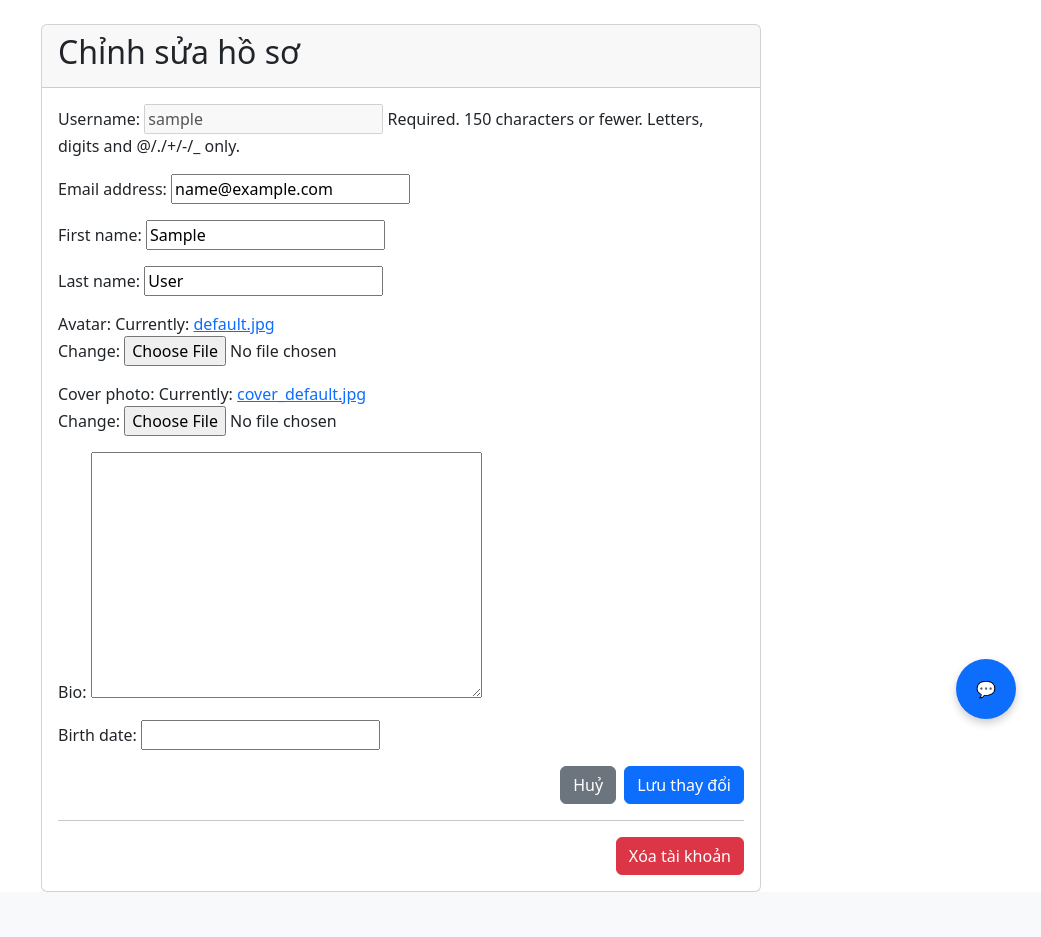
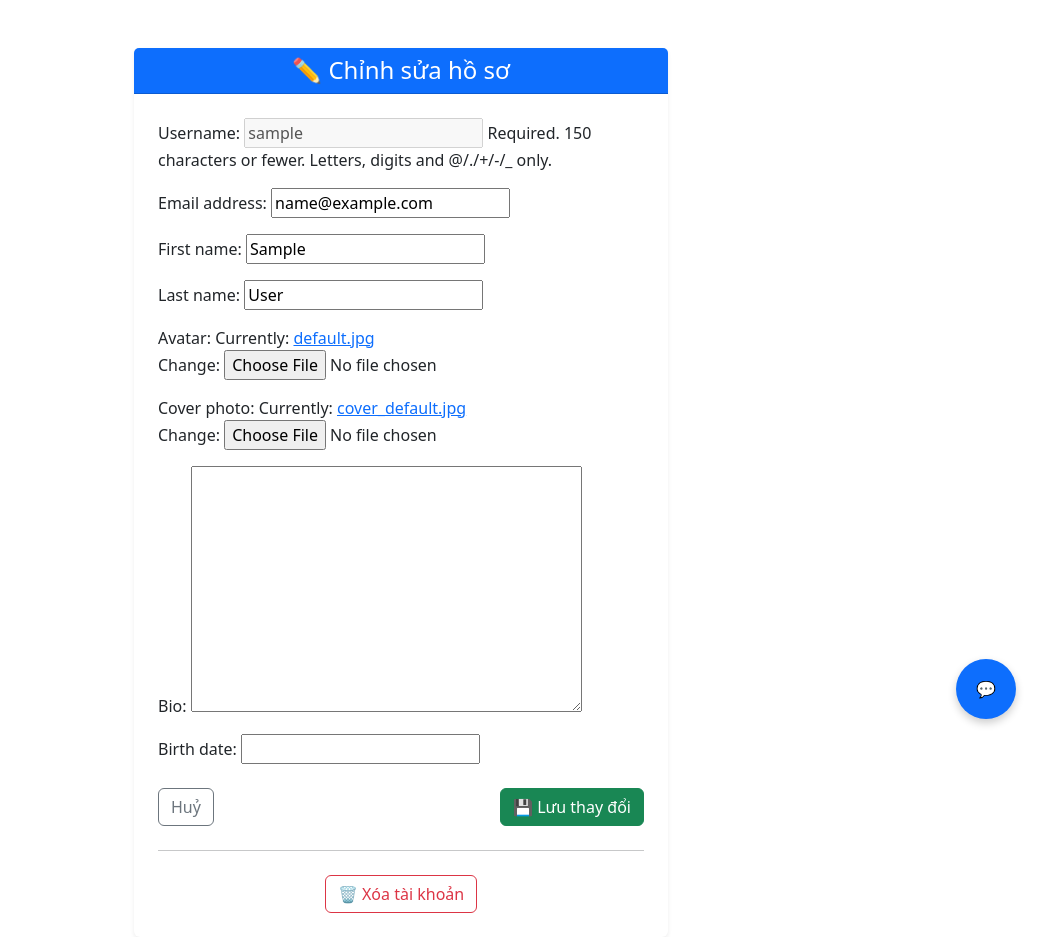
Before and after one commit to nhuquynhdayyy/my_social_network, a Django app: a page that uses accounts/templates/accounts/profile_edit.html in a window 1280 px wide. Shown: the part 56-993 px from the top of the page, without its empty margins (239-1280 px from the left). Before the commit the page ends 948 px from the top, so only its background shows below. Run offline with Django 5.2, Linux system fonts and the light colour scheme; the visitor is signed in with stand-in values (Sample User, id 1); data comes from the database, SQL or seed files in the repository; data that the repository does not hold is empty.

Commit message:
modify edit_profile.html

```diff
--- a/accounts/templates/accounts/profile_edit.html
+++ b/accounts/templates/accounts/profile_edit.html
@@ -2,32 +2,41 @@
 {% extends "posts/base.html" %}
 
 {% block content %}
-<div class="container mt-4">
-    <div class="row">
-        <div class="col-md-8 offset-md-2">
-            <div class="card">
-                <div class="card-header">
-                    <h2>Chỉnh sửa hồ sơ</h2>
+<div class="container mt-5">
+  <div class="row justify-content-center">
+    <div class="col-md-8 col-lg-6">
+      <div class="card shadow-sm border-0">
+        <div class="card-header bg-primary text-white text-center">
+          <h4 class="mb-0">✏️ Chỉnh sửa hồ sơ</h4>
         </div>
-                <div class="card-body">
-                    <!-- Quan trọng: enctype để cho phép upload file (ảnh) -->
+        <div class="card-body p-4">
+          <!-- enctype để cho phép upload file -->
           <form method="post" enctype="multipart/form-data">
             {% csrf_token %}
+            <div class="mb-3">
               {{ form.as_p }}
-
-                        <!-- === KHỐI NÚT BẤM ĐÃ CẬP NHẬT === -->
-                        <div class="d-grid gap-2 d-md-flex justify-content-md-end mt-3">
-                            <!-- Nút Huỷ: Đây là một thẻ link trỏ về trang profile -->
-                            <a href="{% url 'accounts:profile' username=user.username %}" class="btn btn-secondary">Huỷ</a>
-
-                            <!-- Nút Lưu thay đổi -->
-                            <button type="submit" class="btn btn-primary">Lưu thay đổi</button>
             </div>
 
+            <!-- Nút hành động -->
+            <div class="d-flex justify-content-between mt-4">
+              <a href="{% url 'accounts:profile' username=user.username %}"
+                 class="btn btn-outline-secondary">
+                Huỷ
+              </a>
+              <button type="submit" class="btn btn-success">
+                💾 Lưu thay đổi
+              </button>
+            </div>
           </form>
-                    <hr>
-                    <div class="text-end">
-                        <a href="{% url 'accounts:profile_delete' username=user.username %}" class="btn btn-danger">Xóa tài khoản</a>
+
+          <hr class="my-4">
+
+          <!-- Xóa tài khoản -->
+          <div class="text-center">
+            <a href="{% url 'accounts:profile_delete' username=user.username %}"
+               class="btn btn-outline-danger">
+              🗑️ Xóa tài khoản
+            </a>
           </div>
         </div>
       </div>
```
Lines whose indentation alone changed are shown as unchanged.
